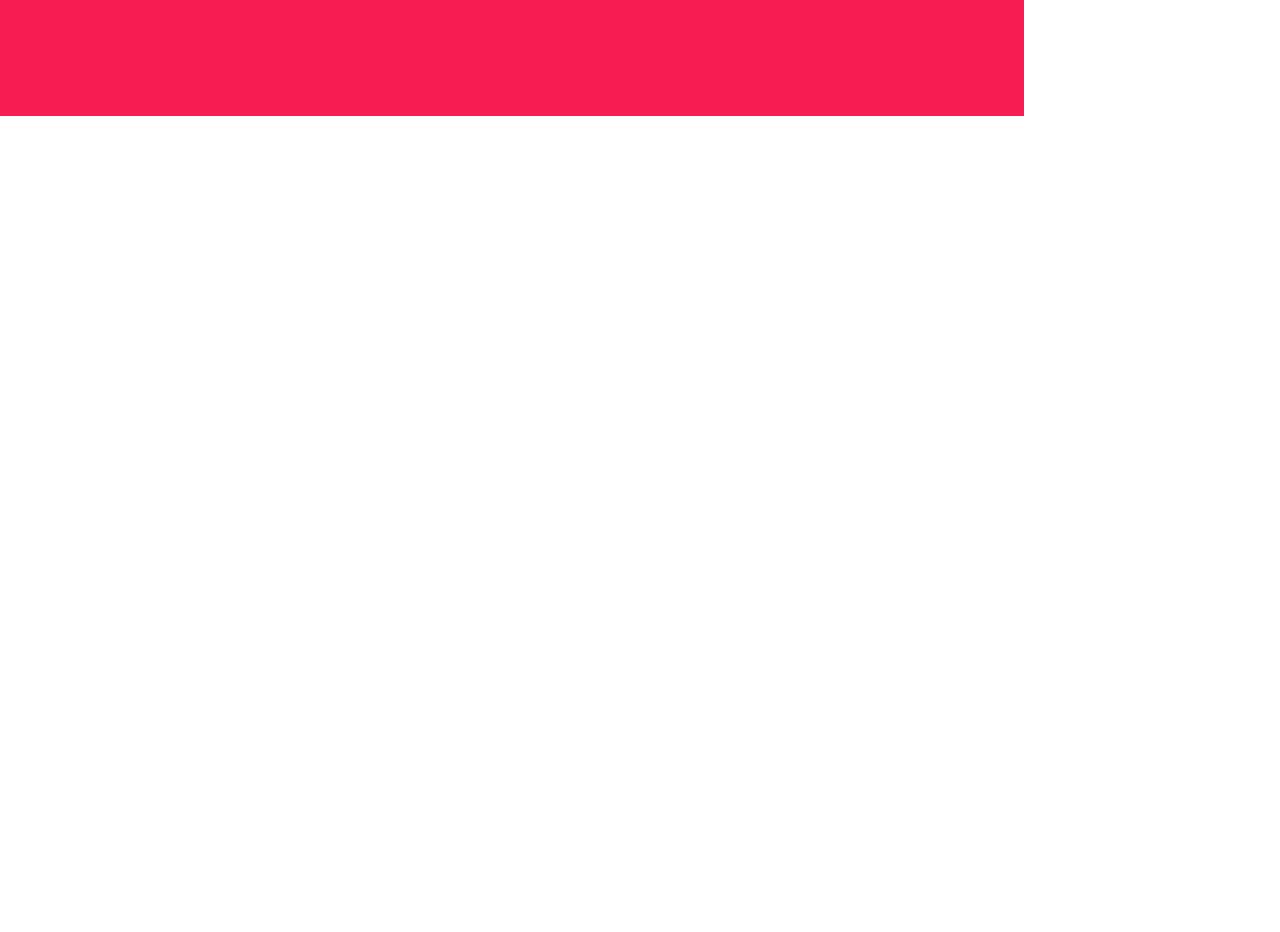
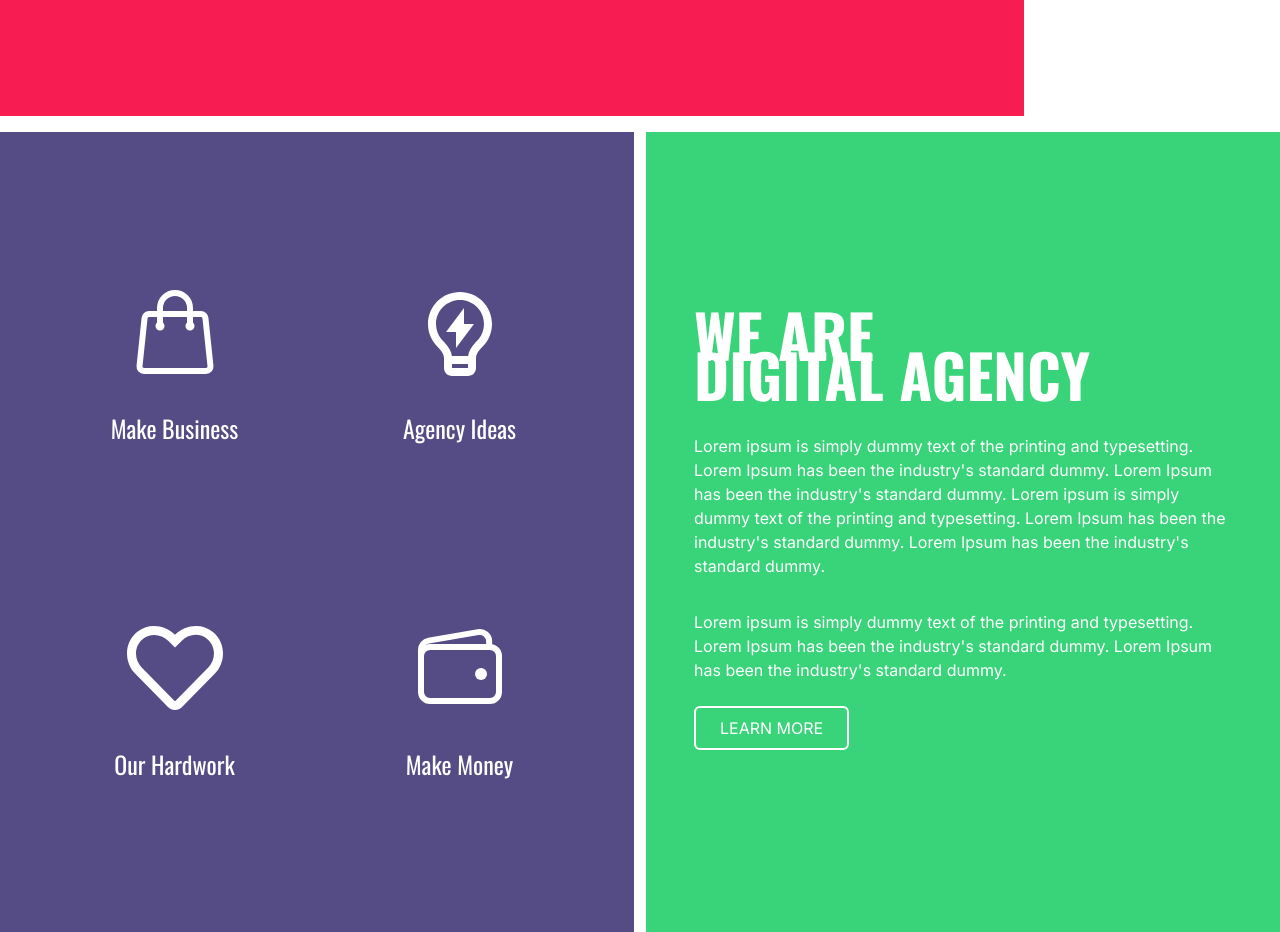
Before and after one commit to KarimAliMo/digital-agency, a Next.js app: page / in a window 1280 px wide. Shown: the part 740-1672 px from the top of the page. Before the commit the page ends 1016 px from the top, so only its background shows below. Built offline with nearby package versions, Linux system fonts and the light colour scheme.

Commit message:
About Commit

```diff
--- a/app/page.jsx
+++ b/app/page.jsx
@@ -1,9 +1,11 @@
+import About from "@/components/about/About";
 import Landing from "@/components/land/Landing";
 
 export default function Home() {
   return (
-    <main className=" min-h-screen">
+    <main className=" min-h-screen flex flex-col items-center gap-4">
       <Landing />
+      <About />
     </main>
   );
 }
--- /dev/null
+++ b/components/about/About.jsx
@@ -0,0 +1,17 @@
+import React from "react";
+import AboutIconsFirst from "./AboutIconsFirst";
+import AboutIconsSecond from "./AboutIconsSecond";
+
+const About = () => {
+  return (
+    <div className=" relative min-h-screen lg:h-screen w-screen lg:w-full">
+      <div className=" hidden xl:block absolute w-1/3 h-full top-0 right-0 bg-[#39D47A]  "></div>
+      <div className=" grid grid-cols-1 lg:grid-cols-2 lg:gap-3 gap-4 md:bg-[#554C86] 2xl:container 2xl:px-52 lg:bg-transparent">
+        <AboutIconsFirst />
+        <AboutIconsSecond />
+      </div>
+    </div>
+  );
+};
+
+export default About;
--- /dev/null
+++ b/components/about/AboutIconsFirst.jsx
@@ -0,0 +1,46 @@
+import { HiOutlineShoppingBag } from "react-icons/hi2";
+import { RiLightbulbFlashLine } from "react-icons/ri";
+import { FaRegHeart } from "react-icons/fa";
+import { IoWalletOutline } from "react-icons/io5";
+import { oswald } from "@/lib/fonts";
+
+const AboutIconsFirst = () => {
+  return (
+    <div className="bg-[#554C86] grid grid-cols-1 lg:grid-cols-2 gap-8 justify-center items-center py-20 lg:px-12 lg:gap-8 lg:h-screen">
+      <div className=" flex flex-col justify-center items-center gap-8">
+        <HiOutlineShoppingBag className=" text-8xl text-white" />
+        <p
+          className={`${oswald.className} text-center text-white capitalize text-2xl`}
+        >
+          make business
+        </p>
+      </div>
+      <div className=" flex flex-col justify-center items-center gap-8">
+        <RiLightbulbFlashLine className=" text-8xl text-white" />
+        <p
+          className={`${oswald.className} text-center text-white capitalize text-2xl`}
+        >
+          agency ideas
+        </p>
+      </div>
+      <div className=" flex flex-col justify-center items-center gap-8">
+        <FaRegHeart className=" text-8xl text-white" />
+        <p
+          className={`${oswald.className} text-center text-white capitalize text-2xl`}
+        >
+          our hardwork
+        </p>
+      </div>
+      <div className=" flex flex-col justify-center items-center gap-8">
+        <IoWalletOutline className=" text-8xl text-white" />
+        <p
+          className={`${oswald.className} text-center text-white capitalize text-2xl`}
+        >
+          make money
+        </p>
+      </div>
+    </div>
+  );
+};
+
+export default AboutIconsFirst;
--- /dev/null
+++ b/components/about/AboutIconsSecond.jsx
@@ -0,0 +1,37 @@
+import { oswald } from "@/lib/fonts";
+const AboutIconsSecond = () => {
+  return (
+    <div className="bg-[#39D47A] flex flex-col items-center justify-center lg:items-start py-20 lg:px-12 md:mx-8 lg:mx-0 lg:relative z-30 lg:h-screen">
+      <h2
+        className={`${oswald.className} text-white uppercase font-bold text-4xl xl:text-[60px]`}
+      >
+        we are
+      </h2>
+      <h2
+        className={`${oswald.className} text-white uppercase font-bold text-4xl xl:text-[60px]`}
+      >
+        digital agency
+      </h2>
+      <p className=" text-white text-base mt-10 text-center lg:text-start px-8 lg:px-0">
+        Lorem ipsum is simply dummy text of the printing and typesetting. Lorem
+        Ipsum has been the industry's standard dummy. Lorem Ipsum has been the
+        industry's standard dummy. Lorem ipsum is simply dummy text of the
+        printing and typesetting. Lorem Ipsum has been the industry's standard
+        dummy. Lorem Ipsum has been the industry's standard dummy.
+      </p>
+      <p className=" text-white text-base mt-8 text-center lg:text-start px-8 lg:px-0">
+        Lorem ipsum is simply dummy text of the printing and typesetting. Lorem
+        Ipsum has been the industry's standard dummy. Lorem Ipsum has been the
+        industry's standard dummy.
+      </p>
+      <button
+        type="button"
+        className=" uppercase border-2 text-sm xl:text-base  border-white px-6 py-2 rounded-md text-white hover:text-black dark:hover:text-black hover:bg-white mt-6"
+      >
+        learn more
+      </button>
+    </div>
+  );
+};
+
+export default AboutIconsSecond;
```
